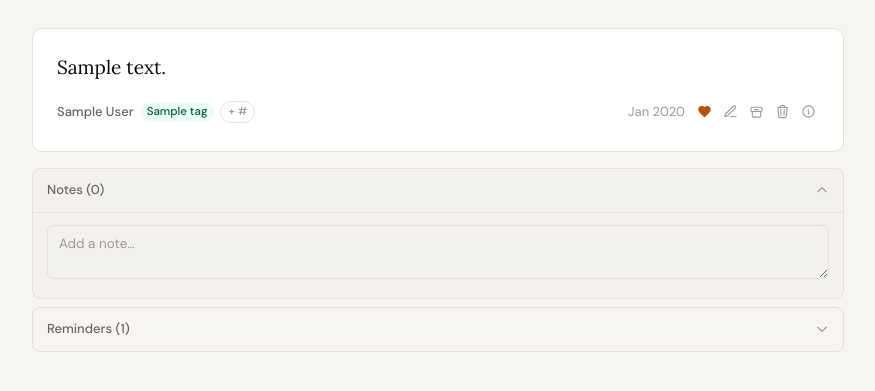
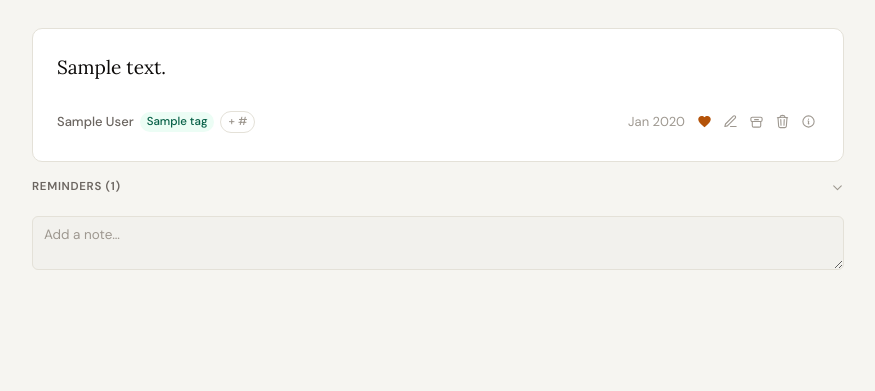
Before and after one commit to ecntu/highlight-manager, a FastAPI app: page /highlights/1 in a window 1280 px wide. Shown: the part 55-446 px from the top of the page, without its empty margins (202-1077 px from the left). Run offline with FastAPI, Linux system fonts and the light colour scheme; the visitor is signed in with stand-in values (Sample User, id 1); tables that the repository leaves empty hold one stand-in row (values such as "Sample post"); data that the repository does not hold is empty; some libraries are stand-ins or nearby versions.

Commit message:
format notes a bit better

```diff
--- a/app/templates/detail.html
+++ b/app/templates/detail.html
@@ -5,11 +5,9 @@
 {% block content %}
 {% include 'partials/highlight_card.html' %}
 
+{% include 'partials/reminders_panel.html' %}
+
 {% include 'partials/highlight_notes.html' %}
-
-<div style="margin-top: 8px;">
-{% include 'partials/reminders_panel.html' %}
-</div>
 
 <!-- Tag Add Modal -->
 <div id="tag-modal"
--- a/app/templates/partials/highlight_card.html
+++ b/app/templates/partials/highlight_card.html
@@ -1,6 +1,6 @@
 <div id="highlight-view" class="card" style="padding: 22px 24px; position: relative;">
     <!-- Highlight Text -->
-    <div style="margin-bottom: 18px;">
+    <div style="margin-bottom: 28px;">
         <p class="highlight-main-text" style="font-family: var(--font-serif); font-size: 19px; line-height: 1.7; color: var(--text-strong); margin: 0;">{{ highlight.text }}</p>
     </div>
 
--- a/app/templates/partials/highlight_notes.html
+++ b/app/templates/partials/highlight_notes.html
@@ -2,21 +2,30 @@
     #highlight-notes details[open] .panel-chevron { transform: rotate(180deg); }
     #highlight-notes .panel-chevron { transition: transform 0.2s; }
 </style>
-<div id="highlight-notes" style="margin-top: 10px; border: 1px solid var(--border); border-radius: var(--radius-md); background: var(--panel-subtle);">
-    <details open style="overflow: hidden;">
-        <summary style="list-style: none; cursor: pointer; padding: 11px 14px; display: flex; justify-content: space-between; align-items: center;">
-            <span style="font-size: 13px; font-weight: 500; color: var(--muted);">Notes ({{ highlight.notes|length }})</span>
-            <svg class="panel-chevron" xmlns="http://www.w3.org/2000/svg" width="14" height="14" fill="none" viewBox="0 0 24 24" stroke="currentColor" style="color: var(--muted-2); flex-shrink: 0;">
+<div id="highlight-notes" style="margin-bottom: 12px;">
+    {% if highlight.notes %}
+    <details open>
+        <summary style="list-style: none; cursor: pointer; padding: 0 0 8px 0; display: flex; justify-content: space-between; align-items: center;">
+            <span style="font-size: 11.5px; font-weight: 600; color: var(--muted); text-transform: uppercase; letter-spacing: 0.06em;">Notes</span>
+            <svg class="panel-chevron" xmlns="http://www.w3.org/2000/svg" width="13" height="13" fill="none" viewBox="0 0 24 24" stroke="currentColor" style="color: var(--muted-2); flex-shrink: 0;">
                 <path stroke-linecap="round" stroke-linejoin="round" stroke-width="2" d="M19 9l-7 7-7-7" />
             </svg>
         </summary>
-        <div style="padding: 12px 14px; border-top: 1px solid var(--border);">
-            {% if highlight.notes %}
-            <div style="margin-bottom: 14px; display: grid; gap: 12px;">
+        <div style="margin-bottom: 12px;">
             {% for note in highlight.notes %}
+            <div {% if loop.index > 2 %}class="note-extra" style="display: none; margin-top: 10px;"{% else %}style="{% if not loop.first %}margin-top: 10px;{% endif %}"{% endif %}>
                 {% include 'partials/note_item.html' %}
+            </div>
             {% endfor %}
+            {% if highlight.notes|length > 2 %}
+            <button type="button"
+                onclick="var extras = this.closest('#highlight-notes').querySelectorAll('.note-extra'); var showing = extras[0].style.display !== 'none'; extras.forEach(function(el){ el.style.display = showing ? 'none' : 'block'; }); this.textContent = showing ? 'Show {{ highlight.notes|length - 2 }} more' : 'Show less';"
+                style="margin-top: 10px; font-size: 12px; color: var(--muted); background: none; border: none; padding: 0; cursor: pointer; text-decoration: underline; text-underline-offset: 3px;">
+                Show {{ highlight.notes|length - 2 }} more
+            </button>
+            {% endif %}
         </div>
+    </details>
     {% endif %}
 
     <form hx-post="/highlights/{{ highlight.id }}/notes" hx-target="#highlight-notes" hx-swap="outerHTML">
@@ -27,5 +36,3 @@
         </div>
     </form>
 </div>
-    </details>
-</div>
--- a/app/templates/partials/note_item.html
+++ b/app/templates/partials/note_item.html
@@ -1,7 +1,7 @@
 <div id="note-{{ note.id }}">
-    <p style="margin: 0 0 5px 0; font-size: 14px; line-height: 1.6; color: var(--text); white-space: pre-wrap;">{{ note.body }}</p>
+    <p style="margin: 0 0 5px 0; font-size: 14px; line-height: 1.6; color: var(--muted); white-space: pre-wrap;">{{ note.body }}</p>
     <div class="row-between" style="align-items: center;">
-        <span class="muted-2" style="font-size: 12px;">{{ note.updated_at.strftime('%b %d, %Y') }}{% if note.kind %} · {{ note.kind }}{% endif %}</span>
+        <span class="muted-2" style="font-size: 12px;">{{ note.updated_at.strftime('%b %Y') }}{% if note.kind %} · {{ note.kind }}{% endif %}</span>
         <div class="row" style="gap: 2px;">
             <button class="icon-btn" hx-get="/notes/{{ note.id }}/edit" hx-target="#note-{{ note.id }}" hx-swap="outerHTML" title="Edit">
                 <svg class="icon" xmlns="http://www.w3.org/2000/svg" viewBox="0 0 24 24" fill="none" stroke="currentColor">
--- a/app/templates/partials/reminders_panel.html
+++ b/app/templates/partials/reminders_panel.html
@@ -1,14 +1,17 @@
-<div id="reminders-panel">
-    <details {% if keep_open %}open{% endif %}
-        style="border: 1px solid var(--border); border-radius: var(--radius-md); overflow: hidden;">
-        <summary style="list-style: none; cursor: pointer; padding: 11px 14px; display: flex; justify-content: space-between; align-items: center;">
-            <span style="font-size: 13px; font-weight: 500; color: var(--muted);">Reminders ({{ highlight.reminders|length }})</span>
-            <svg xmlns="http://www.w3.org/2000/svg" width="14" height="14" fill="none" viewBox="0 0 24 24" stroke="currentColor" style="color: var(--muted-2); flex-shrink: 0; transition: transform 0.2s;">
+<style>
+    #reminders-panel details[open] .reminders-chevron { transform: rotate(180deg); }
+    #reminders-panel .reminders-chevron { transition: transform 0.2s; }
+</style>
+<div id="reminders-panel" style="margin-top: 12px; margin-bottom: 12px;">
+    <details {% if keep_open %}open{% endif %}>
+        <summary style="list-style: none; cursor: pointer; padding: 0 0 8px 0; display: flex; justify-content: space-between; align-items: center;">
+            <span style="font-size: 11.5px; font-weight: 600; color: var(--muted); text-transform: uppercase; letter-spacing: 0.06em;">Reminders{% if highlight.reminders %} ({{ highlight.reminders|length }}){% endif %}</span>
+            <svg class="reminders-chevron" xmlns="http://www.w3.org/2000/svg" width="13" height="13" fill="none" viewBox="0 0 24 24" stroke="currentColor" style="color: var(--muted-2); flex-shrink: 0;">
                 <path stroke-linecap="round" stroke-linejoin="round" stroke-width="2" d="M19 9l-7 7-7-7" />
             </svg>
         </summary>
-        <div style="padding: 12px 14px;">
-            <div style="margin-bottom: 12px;">
+        <div>
+            <div style="margin-bottom: 10px;">
                 <div class="reminder-controls">
                     <form hx-post="/highlights/{{ highlight.id }}/reminders" hx-target="#reminders-panel" hx-swap="outerHTML">
                         <input type="hidden" name="keep_open" value="1">
@@ -30,14 +33,10 @@
             </div>
 
             {% if highlight.reminders %}
-            <div class="stack" style="gap: 6px;">
+            <div style="display: grid; gap: 4px;">
                 {% for reminder in highlight.reminders %}
-                <div id="highlight-reminder-{{ reminder.id }}"
-                    class="list-card reminder-card reminder-card--inline-mobile" style="padding: 9px 12px; background: var(--panel-subtle);">
-                    <div class="reminder-card-content">
-                        <span class="muted" style="font-size: 13px;">{{ reminder.remind_at.strftime('%b %d, %Y') }}</span>
-                    </div>
-                    <div class="reminder-card-actions">
+                <div id="highlight-reminder-{{ reminder.id }}" style="display: flex; align-items: center; gap: 4px; padding: 2px 0;">
+                    <span style="font-size: 13px; color: var(--muted);">{{ reminder.remind_at.strftime('%b %d, %Y') }}</span>
                     <button hx-delete="/highlights/{{ highlight.id }}/reminders/{{ reminder.id }}"
                         hx-target="#reminders-panel" hx-swap="outerHTML" class="icon-btn"
                         title="Mark done" aria-label="Mark reminder done">
@@ -46,7 +45,6 @@
                         </svg>
                     </button>
                 </div>
-                </div>
                 {% endfor %}
             </div>
             {% endif %}
```
Also changed, not shown: app/templates/partials/source_notes.html (+17 -10 lines). Lines whose indentation alone changed are shown as unchanged.
